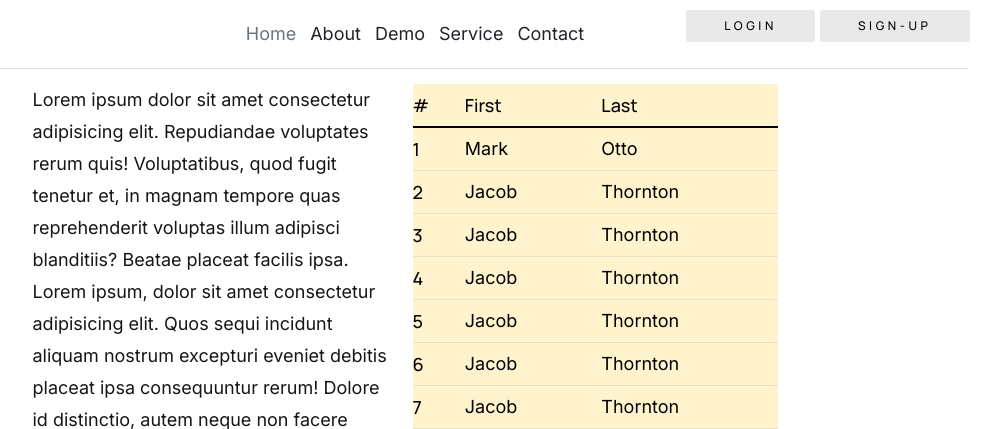
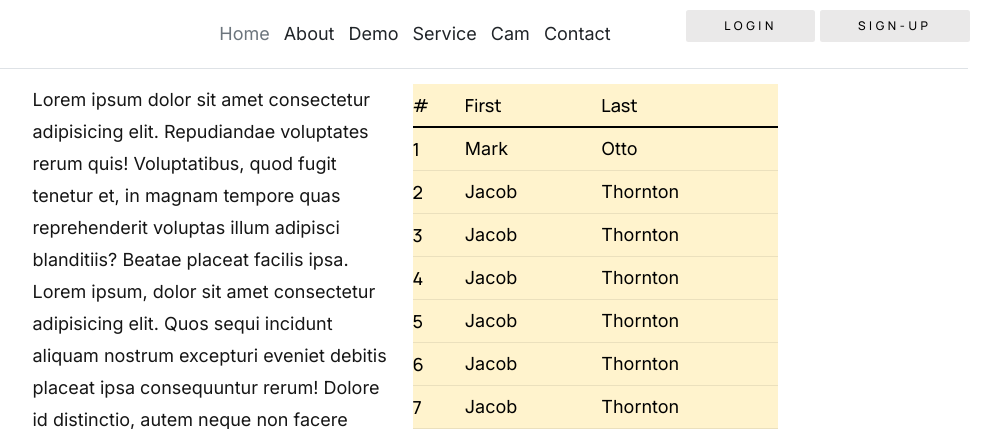
Before and after one commit to luxetverit/realtime-detection-and-recognize-facial-expression-webapp, a Django app: page /demo/ in a window 1280 px wide. Shown: the top 429 px of the page, without its empty margins (235-1236 px from the left). Run offline with Django 4.2, Linux system fonts and the light colour scheme; some libraries are stand-ins or nearby versions.

Commit message:
Update navbar.html

```diff
--- a/webapp/templates/navbar.html
+++ b/webapp/templates/navbar.html
@@ -9,6 +9,8 @@
         <li><a href="/#about" class="nav-link px-2 link-dark">About</a></li>
         <li><a href="{% url 'app:demo' %}" class="nav-link px-2 link-dark">Demo</a></li>
         <li><a href="{% url 'app:service' %}" class="nav-link px-2 link-dark">Service</a></li>
+        {% comment %} <li><a href="{% url 'app:question_list' %}" class="nav-link px-2 link-dark">QnA</a></li> {% endcomment %}
+        <li><a href="{% url 'webcam:cam' %}" class="nav-link px-2 link-dark">Cam</a></li>
         <li><a href="/#contact_us" class="nav-link px-2 link-dark">Contact</a></li>
       </ul>
       <div class="d-flex col-md-3">
```
